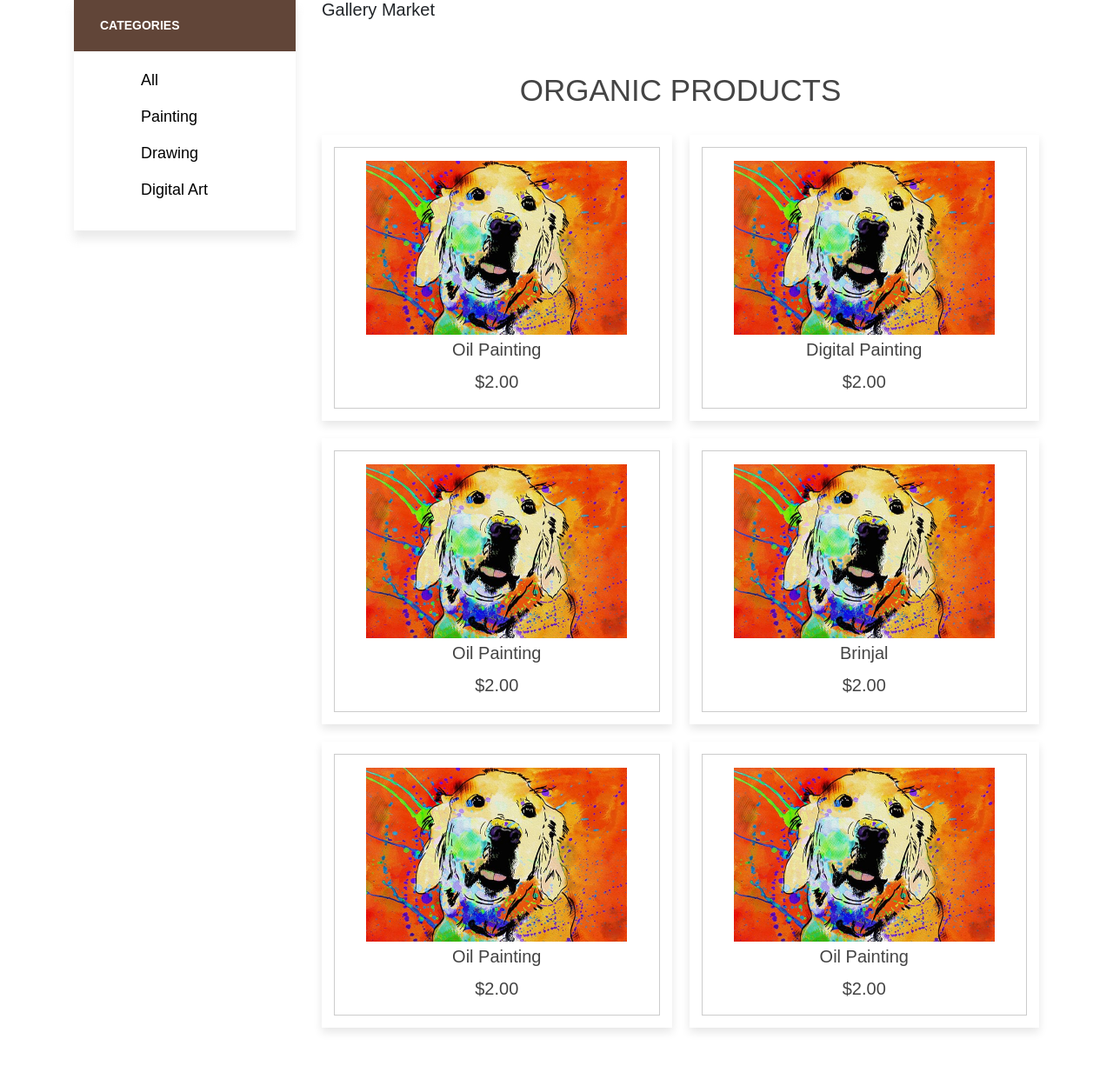
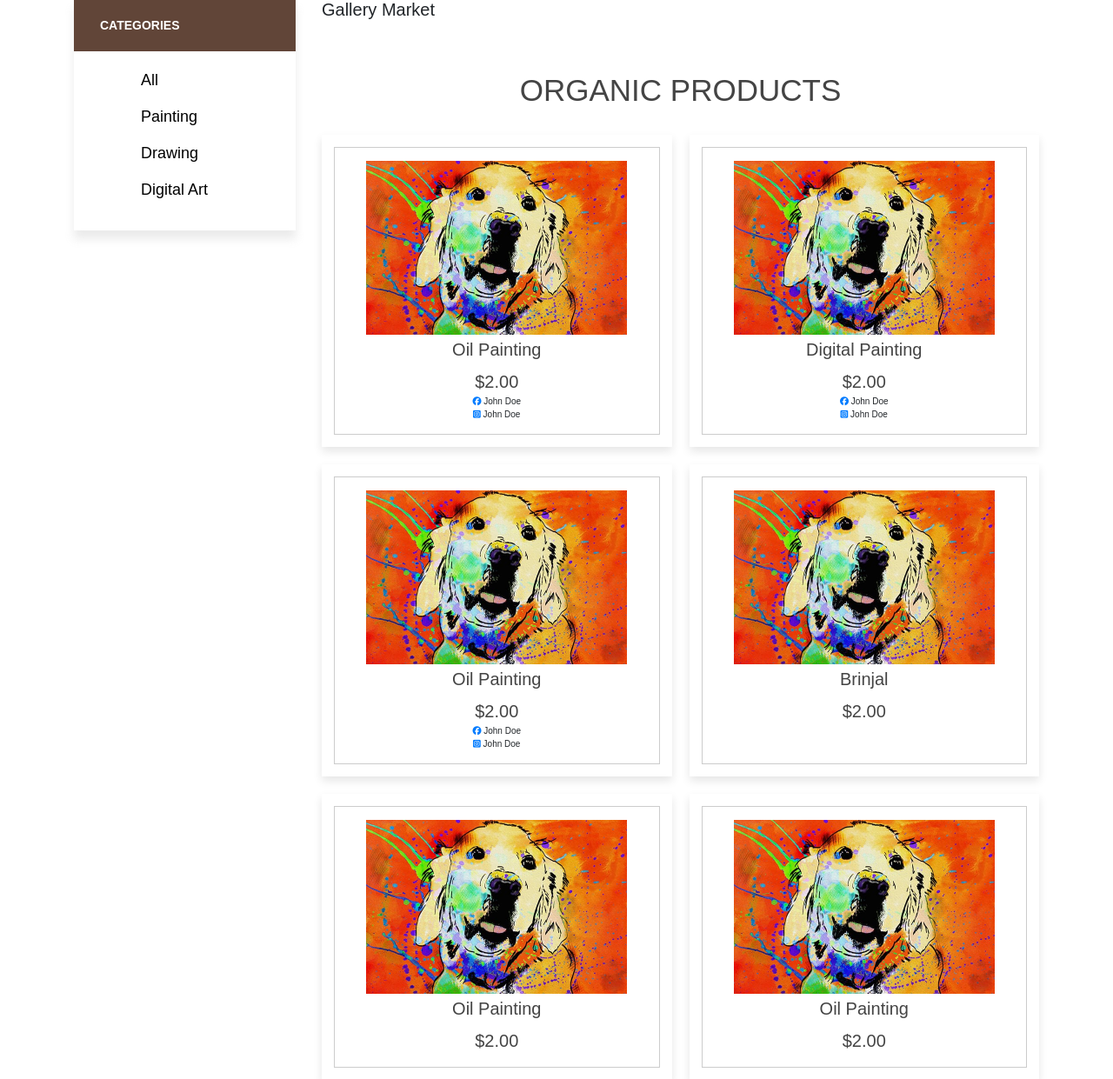
Before and after one commit to WebsiteLive/PODIUM, a PHP site: page /gallerymarketpage.php in a window 1280 px wide. Shown: the part 279-1520 px from the top of the page at 87% size. Before the commit the page ends 1466 px from the top, so only its background shows below. Run offline with PHP 8.4, Linux system fonts and the light colour scheme; some libraries are stand-ins or nearby versions.

Commit message:
Update gallerymarketpage.php

```diff
--- a/gallerymarketpage.php
+++ b/gallerymarketpage.php
@@ -95,18 +95,24 @@
                       <img src="img/art1.jpg" alt="">
                       <h3>Oil Painting</h3>
                       <div class="price">$2.00</div>
+                      <li><a href=""><i class="fa-brands fa-facebook"></i></a> John Doe</li>
+                          <li><a href=""><i class="fa-brands fa-instagram-square"></i></a> John Doe</li>
                    </div>
 
                    <div class="product" data-name="p-2">
                       <img src="img/art1.jpg" alt="">
                       <h3>Digital Painting</h3>
                       <div class="price">$2.00</div>
+                      <li><a href=""><i class="fa-brands fa-facebook"></i></a> John Doe</li>
+                          <li><a href=""><i class="fa-brands fa-instagram-square"></i></a> John Doe</li>
                    </div>
 
                    <div class="product" data-name="p-3">
                       <img src="img/art1.jpg" alt="">
                       <h3>Oil Painting</h3>
                       <div class="price">$2.00</div>
+                      <li><a href=""><i class="fa-brands fa-facebook"></i></a> John Doe</li>
+                          <li><a href=""><i class="fa-brands fa-instagram-square"></i></a> John Doe</li>
                    </div>
 
                    <div class="product" data-name="p-4">
```
